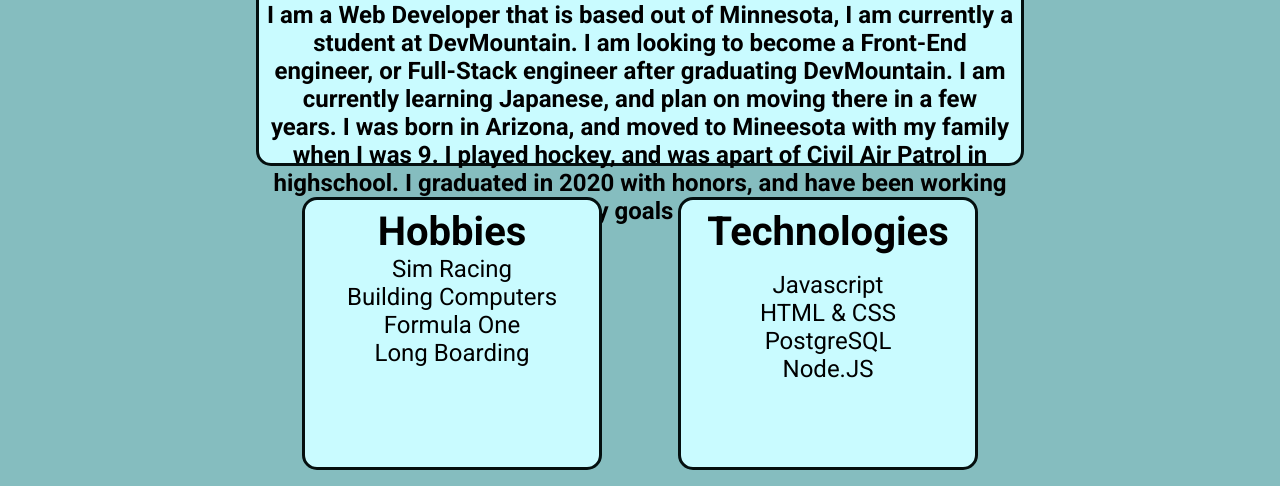
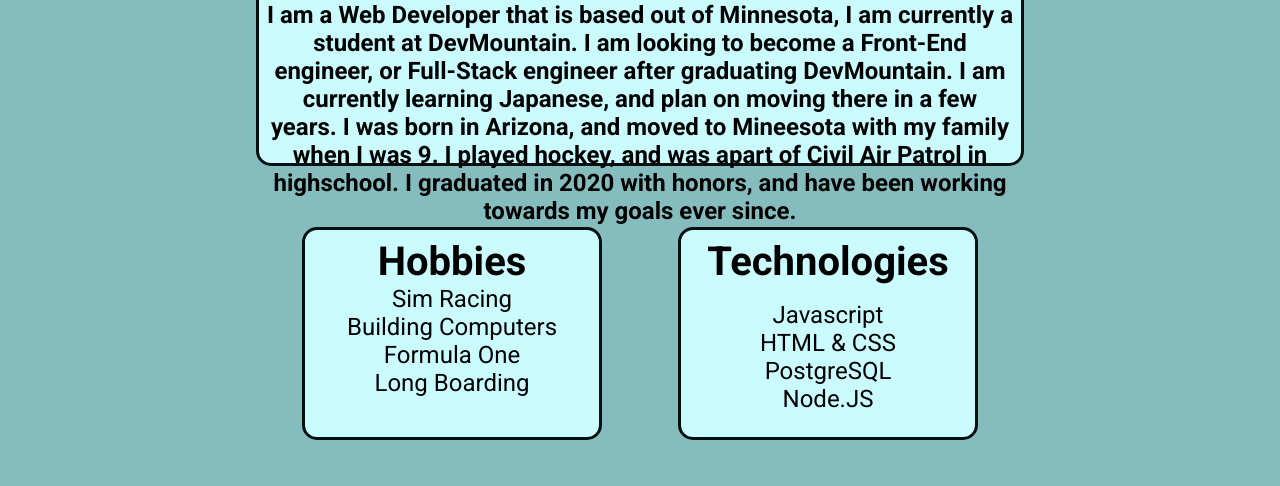
Before and after one commit to WesleyMcGhee/bio-project, a website: page index.html in a window 1280 px wide. Shown: the part 409-895 px from the top of the page. Drawn offline with Linux system fonts and the light colour scheme.

Commit message:
fixed a styling bug

```diff
--- a/public/app.css
+++ b/public/app.css
@@ -46,7 +46,7 @@ h1 {
 }
 #hobbies {
   background-color: #c9fbff;
-  height: 90%;
+  height: 70%;
   width: 40%;
   padding: 1vh;
   text-align: center;
@@ -57,7 +57,7 @@ h1 {
 }
 #technolgies {
   background-color: #c9fbff;
-  height: 90%;
+  height: 70%;
   width: 40%;
   padding: 1vh;
   text-align: center;
```
